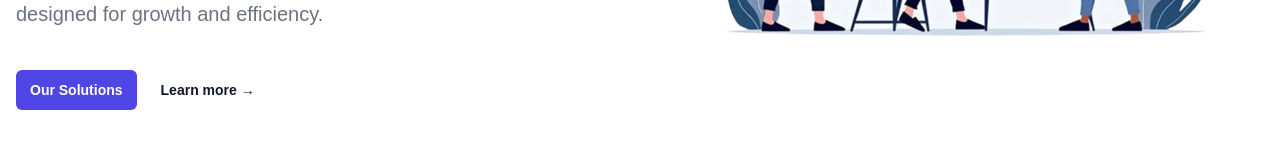
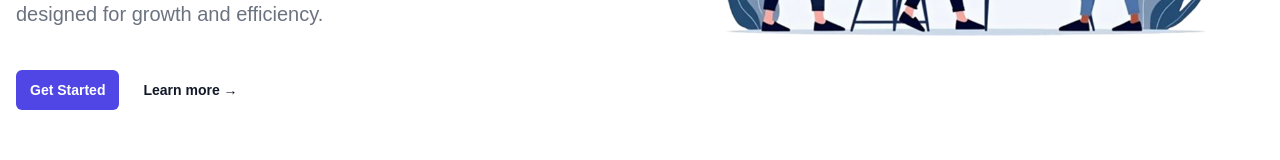
Before and after one commit to jlauza/jayson-lauza, a Next.js app: page / in a window 1280 px wide. Shown: the part 626-786 px from the top of the page. Built offline with nearby package versions, Linux system fonts and the light colour scheme.

Commit message:
change to get started

```diff
--- a/src/app/page.js
+++ b/src/app/page.js
@@ -45,7 +45,7 @@ export default function Home() {
                 href="#"
                 className="hover:shadow-xl hover:scale-105 transition transform rounded-md bg-indigo-600 px-3.5 py-2.5 text-sm font-semibold text-white shadow-xs hover:bg-indigo-800 focus-visible:outline-2 focus-visible:outline-offset-2 focus-visible:outline-indigo-600"
               >
-                Our Solutions
+                Get Started
               </a>
               <a href="#" className="text-sm/6 font-semibold text-gray-900">
                 Learn more <span aria-hidden="true">→</span>
```
